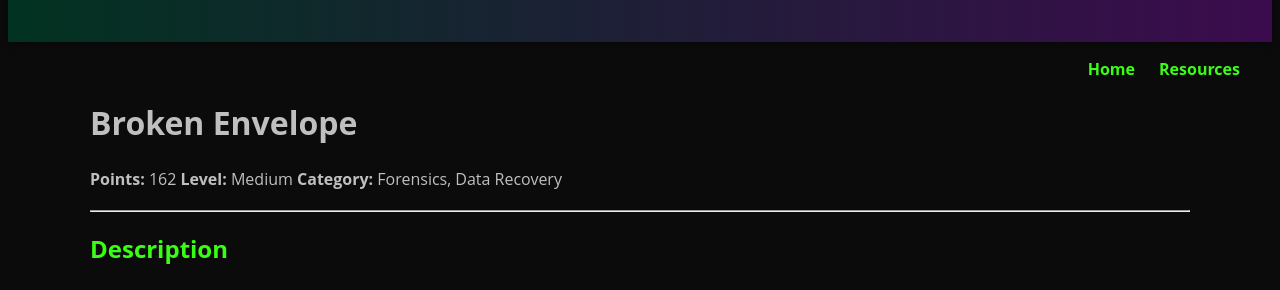
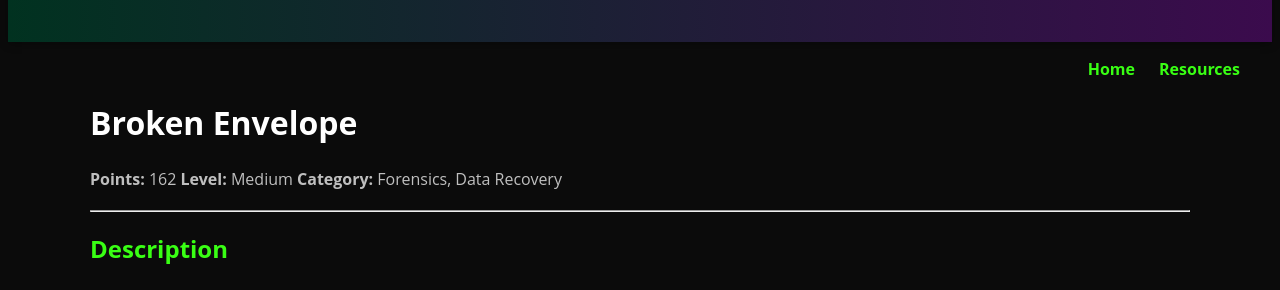
Before and after one commit to glsanclem/2026-US-Cyber-Open-CTF, a Jekyll site: the page built from main_challenges/broken-envelope.md, in a window 1280 px wide. Shown: the part 256-546 px from the top of the page. Built offline with Jekyll 4.4.1, drawn with Linux system fonts in a browser that asks for light colours.

Commit message:
Refactor CSS comments for clarity and consistency

```diff
--- a/assets/css/style.css
+++ b/assets/css/style.css
@@ -39,14 +39,14 @@ header h3,
  margin-top: 0.45rem;
 }
 
-/* ------------------- Body Styling ------------------------- */
+/* ------------- Body Styling (Default Color of Entire Page) ------------------ */
 body {
  background-color: #0b0b0b;
  color: #bfbfbf;
  font-family: "Open Sans", "Helvetica Neue", Helvetica, Arial, sans-serif;
 }
 
-/* ------------------- Main Reading Text Styling -------------------- */
+/* ----------- Main Reading Text Styling (Target Text Inside Content Area) ---------------- */
 .main-content p,
 .main-content li,
 .content p,
@@ -78,7 +78,13 @@ footer, .site-footer {
  margin-bottom: 5rem; /* add space above the footer */
 }
 
-/* ------------------- Section Titles Neon Green ------------------ */
+/* ----- Home Page Section Titles + Challenge Name Page Title --------- */
+h1 {
+ color: #ffffff;
+ font-family: inherit;
+ font-weight: bold;
+}
+
 h2, h3 {
  color: #39ff14; /* Hacker neon green */
  font-family: inherit; /* keep Hacker font */
```
